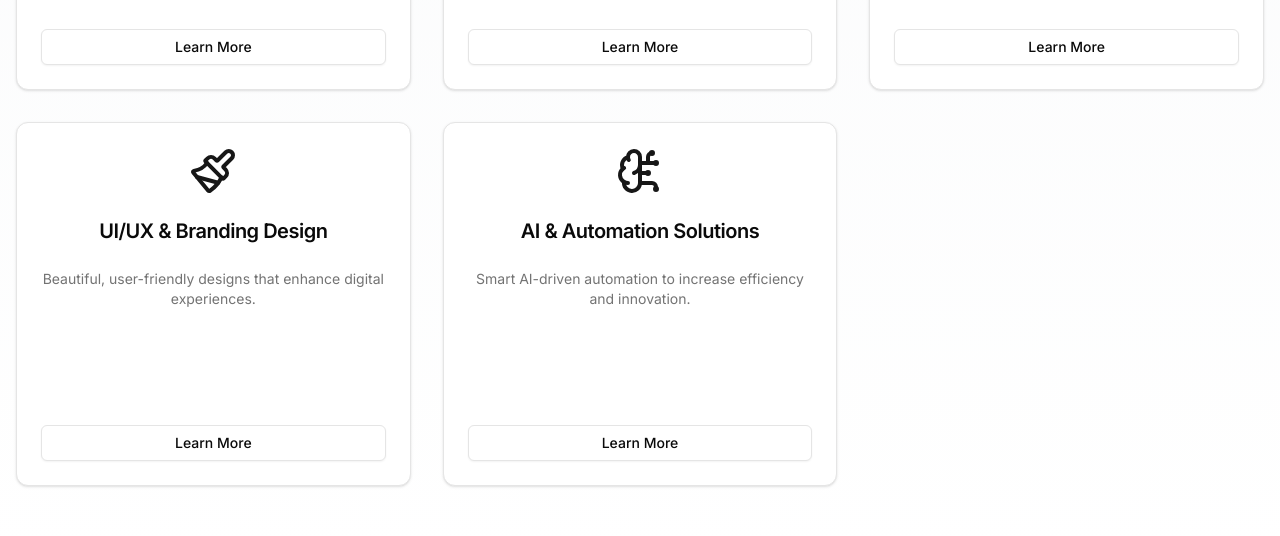
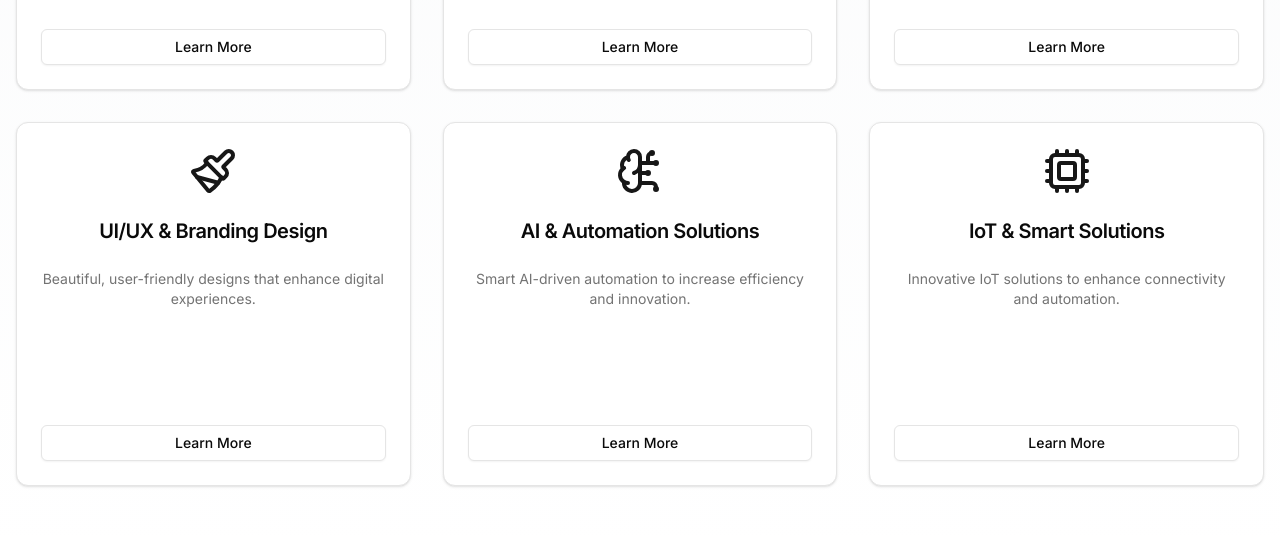
Before and after one commit to OpiniIsaac/hivekoonect_website, a Next.js app: page / in a window 1280 px wide. Shown: the part 1260-1796 px from the top of the page. Built offline with nearby package versions, Linux system fonts and the light colour scheme.

Commit message:
added iot

```diff
--- a/components/footer.tsx
+++ b/components/footer.tsx
@@ -6,7 +6,7 @@ export default function Footer() {
       <div className="container mx-auto px-4">
         <div className="grid grid-cols-1 md:grid-cols-3 gap-8">
           <div>
-            <h3 className="text-lg font-semibold mb-4">TechBridge Uganda</h3>
+            <h3 className="text-lg font-semibold mb-4">Hive Konnect Uganda</h3>
             <p className="mb-4">
               Empowering Ugandan businesses through digital transformation.
             </p>
@@ -88,7 +88,7 @@ export default function Footer() {
           </div>
         </div>
         <div className="mt-8 border-t border-gray-700 pt-8 text-center">
-          <p>&copy; 2023 Hive Konnect Uganda. All rights reserved.</p>
+          <p>&copy; 2025 Hive Konnect Uganda. All rights reserved.</p>
         </div>
       </div>
     </footer>
--- a/components/services.tsx
+++ b/components/services.tsx
@@ -8,6 +8,8 @@ import {
   Paintbrush,
   BrainCircuit,
   ArrowRight,
+
+  Cpu,
 } from "lucide-react";
 import {
   Card,
@@ -75,7 +77,19 @@ const services = [
       "Predictive analytics",
     ],
   },
+  {
+    icon: <Cpu className="w-12 h-12 text-primary" />,
+    title: "IoT & Smart Solutions",
+    description:
+      "Innovative IoT solutions to enhance connectivity and automation.",
+    benefits: [
+      "Real-time monitoring",
+      "Enhanced operational efficiency",
+      "Scalable IoT architecture",
+    ],
+  },
 ];
+
 
 export default function Services() {
   const [hoveredIndex, setHoveredIndex] = useState<number | null>(null);
```
